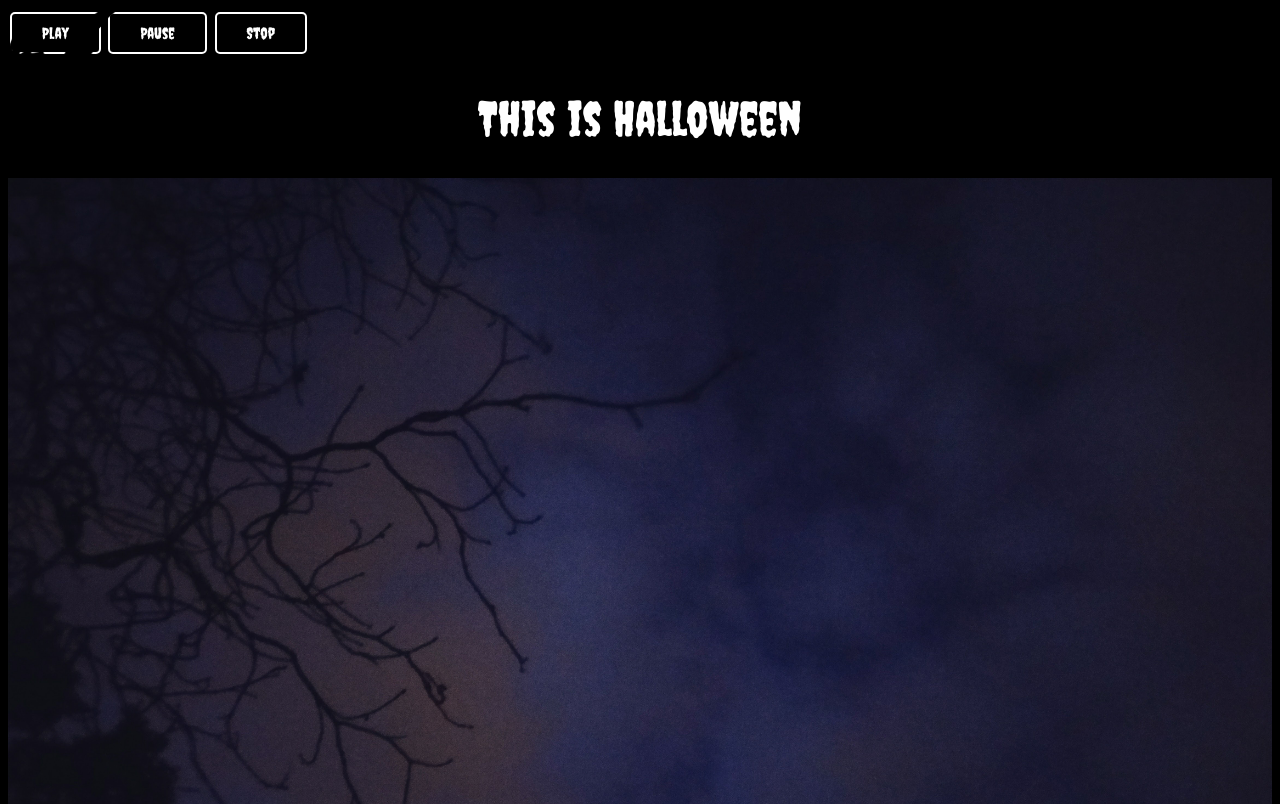
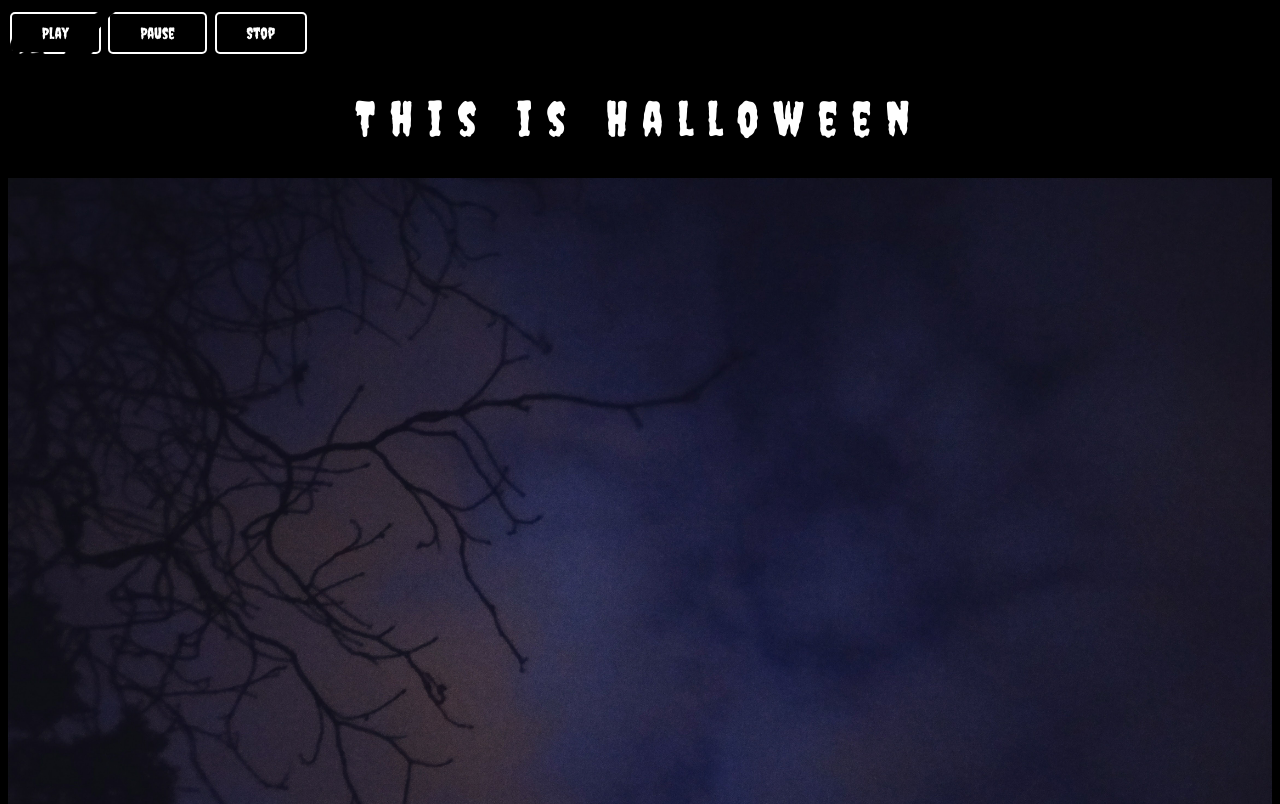
Before and after one commit to ChrissaK/Halloween_project, a plain HTML site: page index.html in a window 1280 px wide. Shown: the top 804 px of the page. Drawn offline with Linux system fonts and the light colour scheme.

Commit message:
Added letter-spacing to title

```diff
--- a/style.css
+++ b/style.css
@@ -17,6 +17,8 @@ h1{
   font-weight: lighter;
   font-size: 3em;
   text-align: center;
+  letter-spacing: 0.3em;
+  /* word-spacing: 0.6em; */
 }
 
 .button {
```
